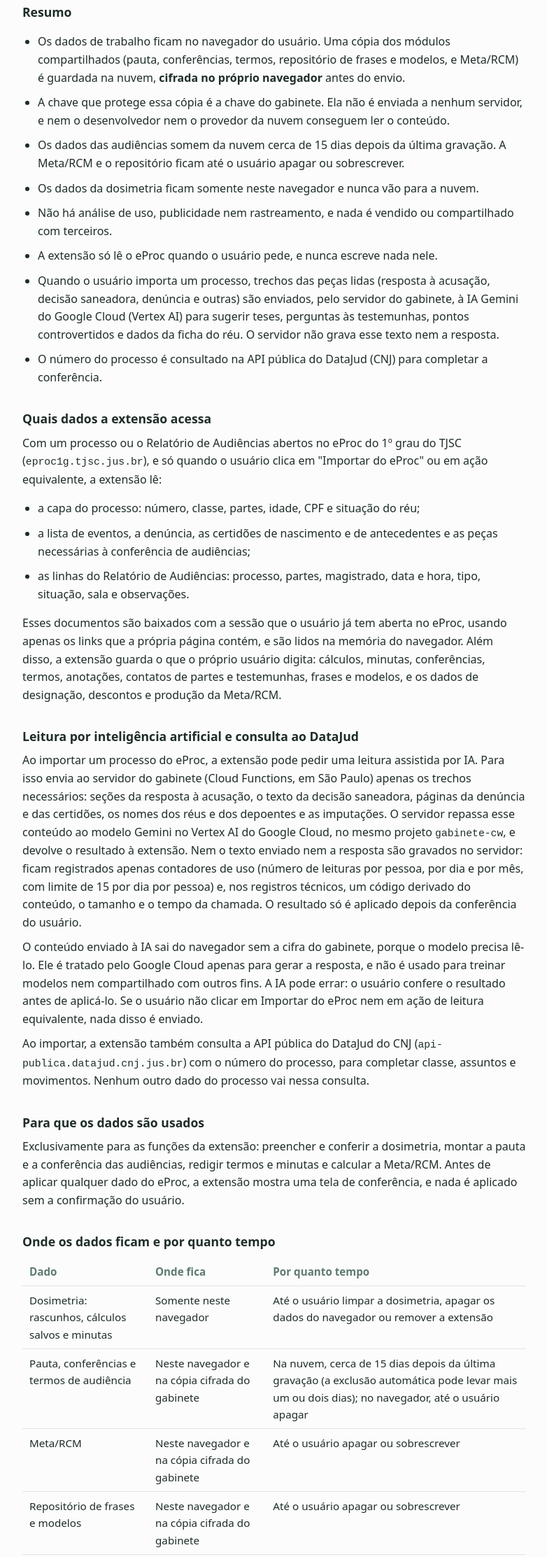
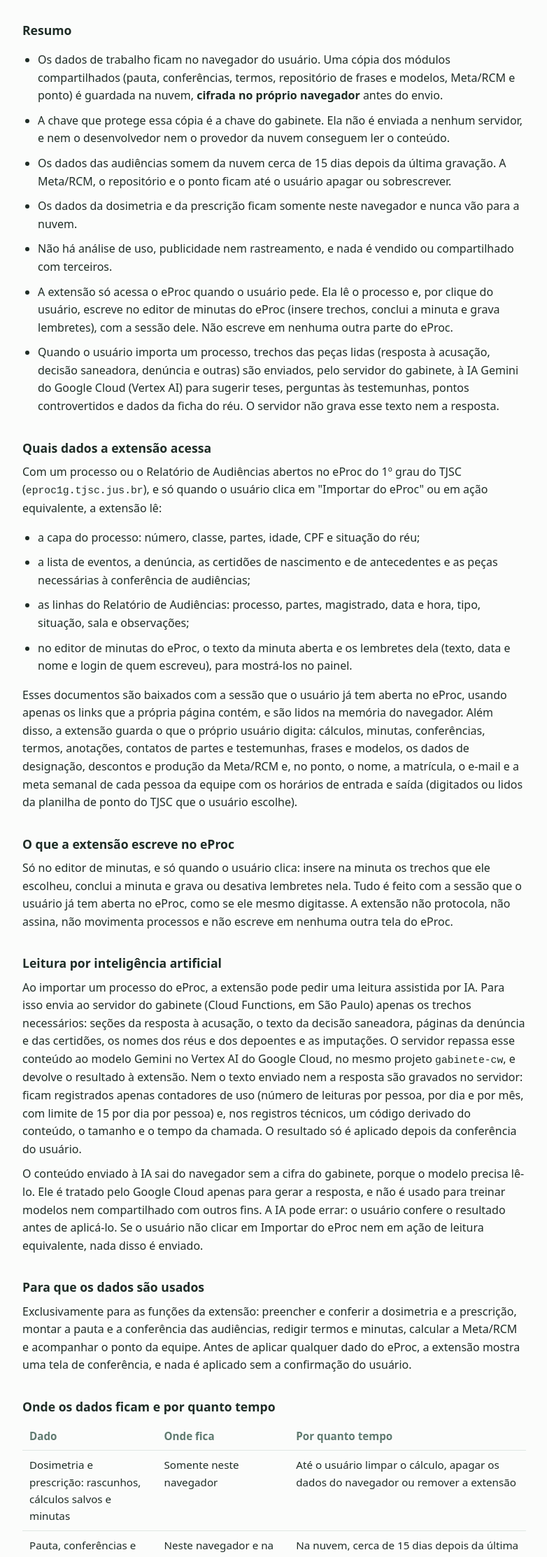
Before and after one commit to jfreitas-a11y/gabinetecw-privacidade, a plain HTML site: page index.html in a window 1280 px wide. Shown: the part 389-2614 px from the top of the page at 70% size, without its empty margins (248-1030 px from the left). Drawn offline with Linux system fonts and the light colour scheme.

Commit message:
Política de privacidade para a versão 0.5.251: escrita no editor de minutas do eProc, Ponto, contextMenus, sem DataJud

```diff
--- a/index.html
+++ b/index.html
@@ -24,23 +24,22 @@
 <body>
 <main>
   <h1>Política de privacidade da extensão GabineteCW</h1>
-  <p class="data">Vigente a partir de 20 de novembro de 2026 · versão 0.5.52 da extensão</p>
+  <p class="data">Vigente a partir de 26 de novembro de 2026 · versão 0.5.251 da extensão</p>
 
-  <p>A extensão GabineteCW é uma área de trabalho para gabinetes criminais do Tribunal de Justiça de Santa Catarina: calculadora e editor de dosimetria da pena, pauta e conferência de audiências, minutas de termos e Meta/RCM. Esta política explica quais dados a extensão acessa, onde eles ficam e por quanto tempo.</p>
+  <p>A extensão GabineteCW é uma área de trabalho para gabinetes criminais do Tribunal de Justiça de Santa Catarina: calculadora e editor de dosimetria da pena, prescrição, pauta e conferência de audiências, minutas de sentenças e termos (inclusive no próprio editor de minutas do eProc), Meta/RCM e ponto da equipe. Esta política explica quais dados a extensão acessa, onde eles ficam e por quanto tempo.</p>
 
   <h2>Quem é o responsável</h2>
   <p>O responsável pelo tratamento dos dados descritos aqui é Jonathan Marques de Freitas, desenvolvedor da extensão. O contato está no fim desta página.</p>
 
   <h2>Resumo</h2>
   <ul>
-    <li>Os dados de trabalho ficam no navegador do usuário. Uma cópia dos módulos compartilhados (pauta, conferências, termos, repositório de frases e modelos, e Meta/RCM) é guardada na nuvem, <strong>cifrada no próprio navegador</strong> antes do envio.</li>
+    <li>Os dados de trabalho ficam no navegador do usuário. Uma cópia dos módulos compartilhados (pauta, conferências, termos, repositório de frases e modelos, Meta/RCM e ponto) é guardada na nuvem, <strong>cifrada no próprio navegador</strong> antes do envio.</li>
     <li>A chave que protege essa cópia é a chave do gabinete. Ela não é enviada a nenhum servidor, e nem o desenvolvedor nem o provedor da nuvem conseguem ler o conteúdo.</li>
-    <li>Os dados das audiências somem da nuvem cerca de 15 dias depois da última gravação. A Meta/RCM e o repositório ficam até o usuário apagar ou sobrescrever.</li>
-    <li>Os dados da dosimetria ficam somente neste navegador e nunca vão para a nuvem.</li>
+    <li>Os dados das audiências somem da nuvem cerca de 15 dias depois da última gravação. A Meta/RCM, o repositório e o ponto ficam até o usuário apagar ou sobrescrever.</li>
+    <li>Os dados da dosimetria e da prescrição ficam somente neste navegador e nunca vão para a nuvem.</li>
     <li>Não há análise de uso, publicidade nem rastreamento, e nada é vendido ou compartilhado com terceiros.</li>
-    <li>A extensão só lê o eProc quando o usuário pede, e nunca escreve nada nele.</li>
+    <li>A extensão só acessa o eProc quando o usuário pede. Ela lê o processo e, por clique do usuário, escreve no editor de minutas do eProc (insere trechos, conclui a minuta e grava lembretes), com a sessão dele. Não escreve em nenhuma outra parte do eProc.</li>
     <li>Quando o usuário importa um processo, trechos das peças lidas (resposta à acusação, decisão saneadora, denúncia e outras) são enviados, pelo servidor do gabinete, à IA Gemini do Google Cloud (Vertex AI) para sugerir teses, perguntas às testemunhas, pontos controvertidos e dados da ficha do réu. O servidor não grava esse texto nem a resposta.</li>
-    <li>O número do processo é consultado na API pública do DataJud (CNJ) para completar a conferência.</li>
   </ul>
 
   <h2>Quais dados a extensão acessa</h2>
@@ -48,26 +47,31 @@
   <ul>
     <li>a capa do processo: número, classe, partes, idade, CPF e situação do réu;</li>
     <li>a lista de eventos, a denúncia, as certidões de nascimento e de antecedentes e as peças necessárias à conferência de audiências;</li>
-    <li>as linhas do Relatório de Audiências: processo, partes, magistrado, data e hora, tipo, situação, sala e observações.</li>
+    <li>as linhas do Relatório de Audiências: processo, partes, magistrado, data e hora, tipo, situação, sala e observações;</li>
+    <li>no editor de minutas do eProc, o texto da minuta aberta e os lembretes dela (texto, data e nome e login de quem escreveu), para mostrá-los no painel.</li>
   </ul>
-  <p>Esses documentos são baixados com a sessão que o usuário já tem aberta no eProc, usando apenas os links que a própria página contém, e são lidos na memória do navegador. Além disso, a extensão guarda o que o próprio usuário digita: cálculos, minutas, conferências, termos, anotações, contatos de partes e testemunhas, frases e modelos, e os dados de designação, descontos e produção da Meta/RCM.</p>
+  <p>Esses documentos são baixados com a sessão que o usuário já tem aberta no eProc, usando apenas os links que a própria página contém, e são lidos na memória do navegador. Além disso, a extensão guarda o que o próprio usuário digita: cálculos, minutas, conferências, termos, anotações, contatos de partes e testemunhas, frases e modelos, os dados de designação, descontos e produção da Meta/RCM e, no ponto, o nome, a matrícula, o e-mail e a meta semanal de cada pessoa da equipe com os horários de entrada e saída (digitados ou lidos da planilha de ponto do TJSC que o usuário escolhe).</p>
 
-  <h2>Leitura por inteligência artificial e consulta ao DataJud</h2>
+  <h2>O que a extensão escreve no eProc</h2>
+  <p>Só no editor de minutas, e só quando o usuário clica: insere na minuta os trechos que ele escolheu, conclui a minuta e grava ou desativa lembretes nela. Tudo é feito com a sessão que o usuário já tem aberta no eProc, como se ele mesmo digitasse. A extensão não protocola, não assina, não movimenta processos e não escreve em nenhuma outra tela do eProc.</p>
+
+  <h2>Leitura por inteligência artificial</h2>
   <p>Ao importar um processo do eProc, a extensão pode pedir uma leitura assistida por IA. Para isso envia ao servidor do gabinete (Cloud Functions, em São Paulo) apenas os trechos necessários: seções da resposta à acusação, o texto da decisão saneadora, páginas da denúncia e das certidões, os nomes dos réus e dos depoentes e as imputações. O servidor repassa esse conteúdo ao modelo Gemini no Vertex AI do Google Cloud, no mesmo projeto <code>gabinete-cw</code>, e devolve o resultado à extensão. Nem o texto enviado nem a resposta são gravados no servidor: ficam registrados apenas contadores de uso (número de leituras por pessoa, por dia e por mês, com limite de 15 por dia por pessoa) e, nos registros técnicos, um código derivado do conteúdo, o tamanho e o tempo da chamada. O resultado só é aplicado depois da conferência do usuário.</p>
   <p>O conteúdo enviado à IA sai do navegador sem a cifra do gabinete, porque o modelo precisa lê-lo. Ele é tratado pelo Google Cloud apenas para gerar a resposta, e não é usado para treinar modelos nem compartilhado com outros fins. A IA pode errar: o usuário confere o resultado antes de aplicá-lo. Se o usuário não clicar em Importar do eProc nem em ação de leitura equivalente, nada disso é enviado.</p>
-  <p>Ao importar, a extensão também consulta a API pública do DataJud do CNJ (<code>api-publica.datajud.cnj.jus.br</code>) com o número do processo, para completar classe, assuntos e movimentos. Nenhum outro dado do processo vai nessa consulta.</p>
 
   <h2>Para que os dados são usados</h2>
-  <p>Exclusivamente para as funções da extensão: preencher e conferir a dosimetria, montar a pauta e a conferência das audiências, redigir termos e minutas e calcular a Meta/RCM. Antes de aplicar qualquer dado do eProc, a extensão mostra uma tela de conferência, e nada é aplicado sem a confirmação do usuário.</p>
+  <p>Exclusivamente para as funções da extensão: preencher e conferir a dosimetria e a prescrição, montar a pauta e a conferência das audiências, redigir termos e minutas, calcular a Meta/RCM e acompanhar o ponto da equipe. Antes de aplicar qualquer dado do eProc, a extensão mostra uma tela de conferência, e nada é aplicado sem a confirmação do usuário.</p>
 
   <h2>Onde os dados ficam e por quanto tempo</h2>
   <table>
     <thead><tr><th>Dado</th><th>Onde fica</th><th>Por quanto tempo</th></tr></thead>
     <tbody>
-      <tr><td>Dosimetria: rascunhos, cálculos salvos e minutas</td><td>Somente neste navegador</td><td>Até o usuário limpar a dosimetria, apagar os dados do navegador ou remover a extensão</td></tr>
+      <tr><td>Dosimetria e prescrição: rascunhos, cálculos salvos e minutas</td><td>Somente neste navegador</td><td>Até o usuário limpar o cálculo, apagar os dados do navegador ou remover a extensão</td></tr>
       <tr><td>Pauta, conferências e termos de audiência</td><td>Neste navegador e na cópia cifrada do gabinete</td><td>Na nuvem, cerca de 15 dias depois da última gravação (a exclusão automática pode levar mais um ou dois dias); no navegador, até o usuário apagar</td></tr>
       <tr><td>Meta/RCM</td><td>Neste navegador e na cópia cifrada do gabinete</td><td>Até o usuário apagar ou sobrescrever</td></tr>
       <tr><td>Repositório de frases e modelos</td><td>Neste navegador e na cópia cifrada do gabinete</td><td>Até o usuário apagar ou sobrescrever</td></tr>
+      <tr><td>Ponto: pessoas da equipe e horários</td><td>Neste navegador e na cópia cifrada do gabinete</td><td>Até o usuário apagar ou sobrescrever</td></tr>
+      <tr><td>Lembretes da minuta</td><td>No próprio eProc (a extensão só lê e grava por ordem do usuário)</td><td>Pelas regras do eProc</td></tr>
     </tbody>
   </table>
   <p>Ao apagar um item no navegador, a cópia na nuvem é substituída por um marcador de exclusão, também cifrado.</p>
@@ -84,16 +88,16 @@
   <p>Quem conhece a chave do gabinete lê todo o conteúdo compartilhado. A chefe do gabinete pode trocar a chave e revogar dispositivos. Ao ser revogado, o dispositivo apaga de si os módulos compartilhados.</p>
 
   <h2>Compartilhamento</h2>
-  <p>A extensão não vende nem compartilha dados com terceiros. As únicas conexões que ela faz são ao eProc, a pedido do usuário, ao DataJud do CNJ, e aos serviços do Google Firebase e Google Cloud (Cloud Functions e Vertex AI) descritos acima, que atuam como infraestrutura. Se o usuário digitar o telefone de uma parte ou testemunha e clicar em "WhatsApp", abre-se uma aba do WhatsApp com esse número, por ação dele.</p>
+  <p>A extensão não vende nem compartilha dados com terceiros. As únicas conexões que ela faz são ao eProc, a pedido do usuário, e aos serviços do Google Firebase e Google Cloud (Cloud Functions e Vertex AI) descritos acima, que atuam como infraestrutura. Alguns botões apenas abrem uma aba nova, por ação do usuário, sem enviar dados do gabinete: "WhatsApp" abre o WhatsApp com o telefone que o usuário digitou para uma parte ou testemunha; "Suporte", no menu do ícone, abre o chat do desenvolvedor no Microsoft Teams; e a Meta/RCM abre a tabela de atos no SharePoint do TJSC.</p>
 
   <h2>Permissões solicitadas</h2>
   <ul>
-    <li><code>scripting</code>: ler a página do eProc na aba que o usuário já tem aberta, só quando ele pede.</li>
+    <li><code>scripting</code>: ler a página do eProc na aba que o usuário já tem aberta e, por clique dele, escrever no editor de minutas, só quando ele pede.</li>
+    <li><code>contextMenus</code>: criar os itens "Atualizar extensão", "Ativa no eProc" e "Suporte" no menu do botão direito sobre o ícone da extensão. Não lê páginas nem envia dados.</li>
     <li><code>sidePanel</code>: exibir a extensão no painel lateral do navegador.</li>
     <li><code>alarms</code>: pedir ao navegador, a cada 4 horas, que procure uma versão nova da extensão. Não envia dados.</li>
     <li><code>storage</code>: guardar localmente as preferências, os dados dos módulos e a chave de dados do gabinete.</li>
-    <li>Acesso a <code>https://eproc1g.tjsc.jus.br/*</code>: ler o processo e o Relatório de Audiências com a sessão do usuário.</li>
-    <li>Acesso a <code>https://api-publica.datajud.cnj.jus.br/*</code>: consultar o número do processo na API pública do CNJ.</li>
+    <li>Acesso a <code>https://eproc1g.tjsc.jus.br/*</code>: ler o processo e o Relatório de Audiências e escrever no editor de minutas, com a sessão do usuário.</li>
     <li>Acesso a <code>identitytoolkit.googleapis.com</code>, <code>securetoken.googleapis.com</code>, <code>firestore.googleapis.com</code> e <code>southamerica-east1-gabinete-cw.cloudfunctions.net</code>: autenticação anônima e cópia cifrada do gabinete. Nenhum outro site é acessado.</li>
   </ul>
 
```
